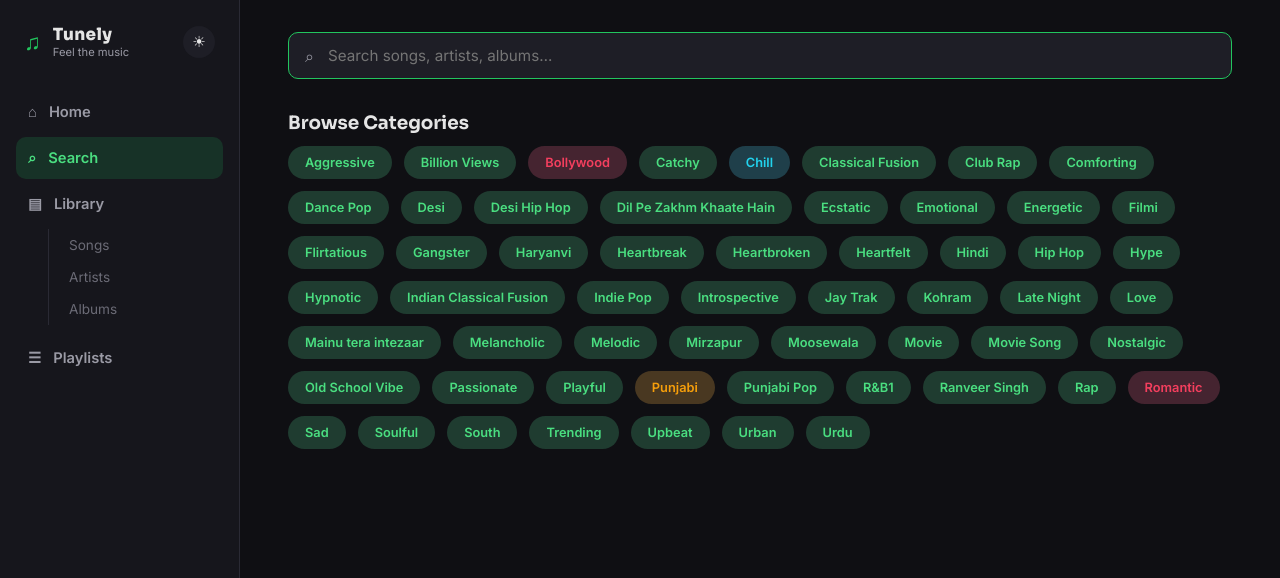
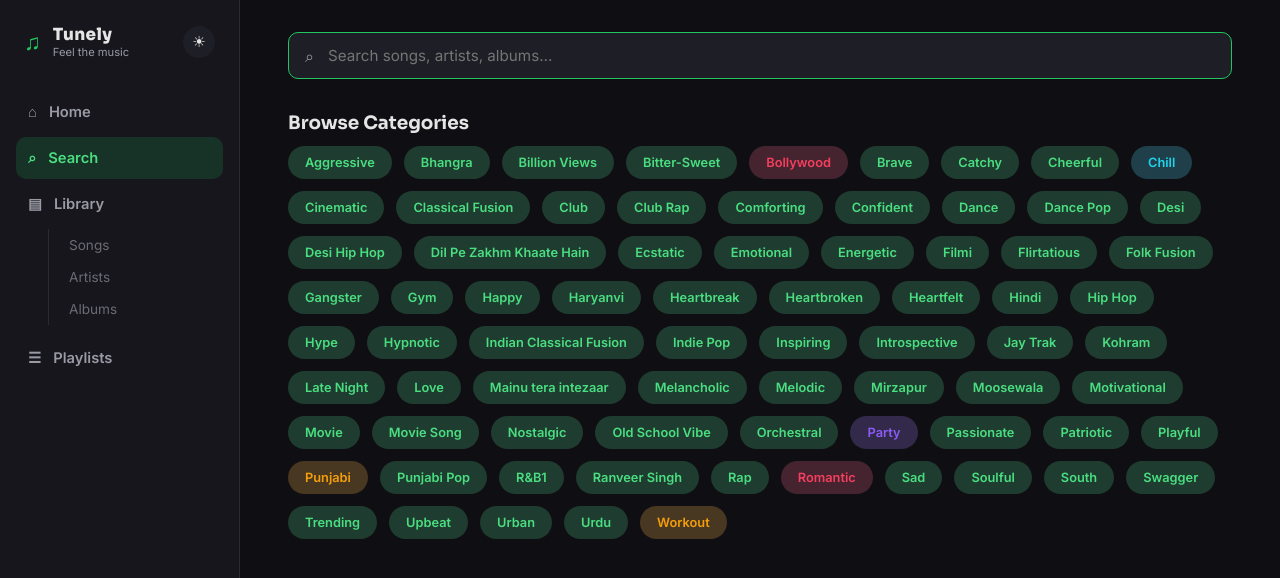
Before and after one commit to itrk70/Tunely, a React (Vite) app: page /search in a window 1280 px wide. Shown: the top 578 px of the page. Built offline with nearby package versions, Linux system fonts and the light colour scheme.

Commit message:
Add new songs and update tags in music library

```diff
--- a/src/data/musicLibrary.js
+++ b/src/data/musicLibrary.js
@@ -61,7 +61,7 @@ export const musicLibrary = [
     name: 'Wavy',
     artists: ['Karan Aujla'],
     album: null,
-    tags: ['Punjabi', 'Jay Trak', 'Desi', 'Hip Hop'],
+    tags: ['Punjabi', 'Jay Trak', 'Desi', 'Hip Hop', 'Party', 'Club', 'Energetic'],
     coverImage: 'https://c.saavncdn.com/178/Wavy-Punjabi-2024-20250523044332-500x500.jpg',
     audioSrc: `${AUDIO_BASE}Wavy.mp3`,
     releaseDate: '2024-11-15',
@@ -463,15 +463,92 @@ export const musicLibrary = [
     releaseDate: '2022-08-22',
     duration: 186,
   },
-  // {
-  //   id: 'song-038`',
-  //   name: 'Fake Love',
-  //   artists: ['Guru Randhawa', 'Sanjoy', 'Amar Sandhu'],
-  //   album: 'Man Of The Moon',
-  //   tags: ['Punjabi', 'Heartbreak', 'Sad', 'Urban', 'Upbeat', 'Desi Hip Hop'],
-  //   coverImage: '',
-  //   audioSrc: `${AUDIO_BASE}Fake_Love.mp3`,
-  //   releaseDate: '2022-08-23',
-  //   duration: 152,
-  // },
+  {
+    id: 'song-042`',
+    name: 'Black',
+    artists: ['Guru Randhawa', 'Bunty Bains', 'Davvy Singh'],
+    album: null,
+    tags: ['Punjabi', 'Heartbreak', 'Sad', 'Introspective', 'Soulful', 'Late Night', 'Bitter-Sweet'],
+    coverImage: 'https://c.saavncdn.com/255/Black-Punjabi-2019-20191127024538-500x500.jpg',
+    audioSrc: `${AUDIO_BASE}Black.mp3`,
+    releaseDate: '2019-11-27',
+    duration: 206,
+  },
+  {
+    id: 'song-043`',
+    name: 'Baller',
+    artists: ['Shubh', 'Ikky'],
+    album: null,
+    tags: ['Punjabi', 'Hype', 'Swagger', 'Confident', 'Party', 'Energetic', 'Desi Hip Hop', 'Club'],
+    coverImage: 'https://i.scdn.co/image/ab67616d0000b27352919a0cb296d317f6bbeebd',
+    audioSrc: `${AUDIO_BASE}Baller.mp3`,
+    releaseDate: '2022-09-09',
+    duration: 148,
+  },
+  {
+    id: 'song-044`',
+    name: 'Supreme',
+    artists: ['Shubh'],
+    album: null,
+    tags: ['Punjabi', 'Hype', 'Swagger', 'Confident', 'Workout', 'Energetic', 'Desi Hip Hop', 'Gym'],
+    coverImage: 'https://i.scdn.co/image/ab67616d0000b2739a9a5daadbd26f37fb62837a',
+    audioSrc: `${AUDIO_BASE}Supreme.mp3`,
+    releaseDate: '2025-04-18',
+    duration: 178,
+  },
+  {
+    id: 'song-045`',
+    name: 'Aam Jahe Munde',
+    artists: ['Parmish Verma', 'Laddi Chahal', 'Desi Crew', 'PARDHAAN'],
+    album: null,
+    tags: ['Punjabi', 'Hype', 'Swagger', 'Confident', 'Upbeat', 'Energetic', 'Desi Hip Hop', 'Inspiring', 'Motivational'],
+    coverImage: 'https://i.scdn.co/image/ab67616d0000b27328c90366eb01fbb476a981e4',
+    audioSrc: `${AUDIO_BASE}Aam_Jahe_Munde.mp3`,
+    releaseDate: '2021-05-11',
+    duration: 245,
+  },
+  {
+    id: 'song-046`',
+    name: 'Bapu Zimidar',
+    artists: ['Jassie Gill', 'Jatinder Shah'],
+    album: 'Replay',
+    tags: ['Punjabi', 'Happy', 'Cheerful', 'Dance', 'Upbeat', 'Energetic', 'Desi Hip Hop', 'Bhangra'],
+    coverImage: 'https://i.scdn.co/image/ab67616d0000b2731360372e4ffa0b2b7eab0160',
+    audioSrc: `${AUDIO_BASE}Bapu_Zimidar.mp3`,
+    releaseDate: '2014-10-14',
+    duration: 225,
+  },
+  {
+    id: 'song-047`',
+    name: '3 Peg',
+    artists: ['Sharry Mann', 'Ravi Raj'],
+    album: null,
+    tags: ['Punjabi', 'Happy', 'Cheerful', 'Dance', 'Upbeat', 'Energetic', 'Desi Hip Hop', 'Bhangra', 'Party', 'Club'],
+    coverImage: 'https://i.scdn.co/image/ab67616d00001e028f79af3663d3ec19c9d8d7a5',
+    audioSrc: `${AUDIO_BASE}3_Peg.mp3`,
+    releaseDate: '2016-12-16',
+    duration: 204,
+  },
+  {
+    id: 'song-048`',
+    name: 'Naam Tera',
+    artists: ['Ndee Kundu'],
+    album: null,
+    tags: ['Punjabi', 'Romantic', 'Cheerful', 'Love', 'Upbeat'],
+    coverImage: 'https://i.scdn.co/image/ab67616d0000b2731a007d06909b1aaef548e2dc',
+    audioSrc: `${AUDIO_BASE}Naam_Tera.mp3`,
+    releaseDate: '2021-08-22',
+    duration: 197,
+  },
+  {
+    id: 'song-049`',
+    name: 'O Shera-Teer Te Taj (Film Version)',
+    artists: ['Shashwat Sachdev', 'Manmohan Waris', 'Kamal Heer', 'Sangtar', 'Sukhwinder Amrit'],
+    album: 'Kesari Chapter 2',
+    tags: ['Punjabi', 'Patriotic', 'Brave', 'Cinematic', 'Folk Fusion', 'Orchestral', 'Motivational'],
+    coverImage: 'https://i.scdn.co/image/ab67616d0000b27353d3a3807fc9c976b26e2a4e',
+    audioSrc: `${AUDIO_BASE}O_Shera-Teer_Te_Taj_(Film_Version).mp3`,
+    releaseDate: '2025-04-18',
+    duration: 153,
+  },
 ];
```
